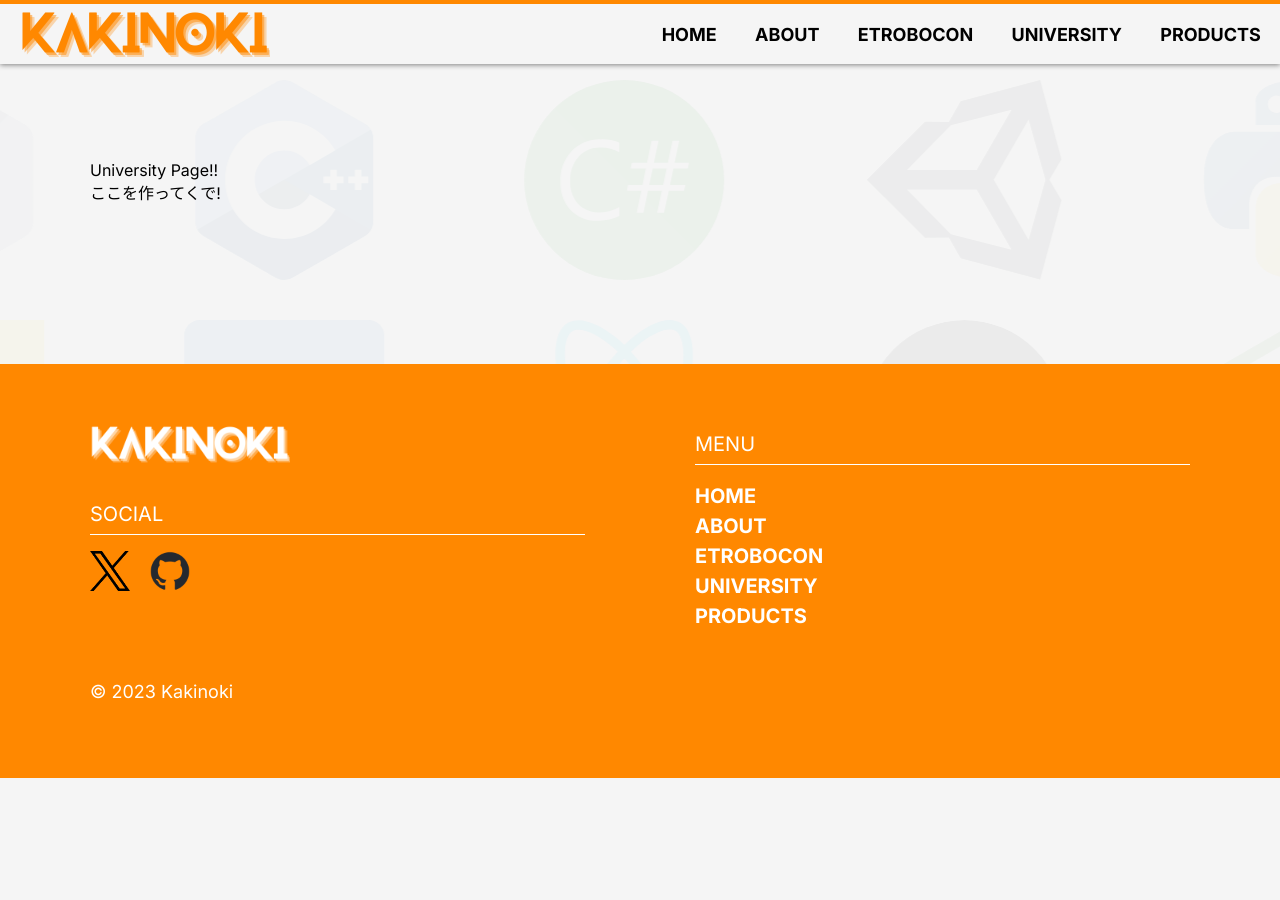
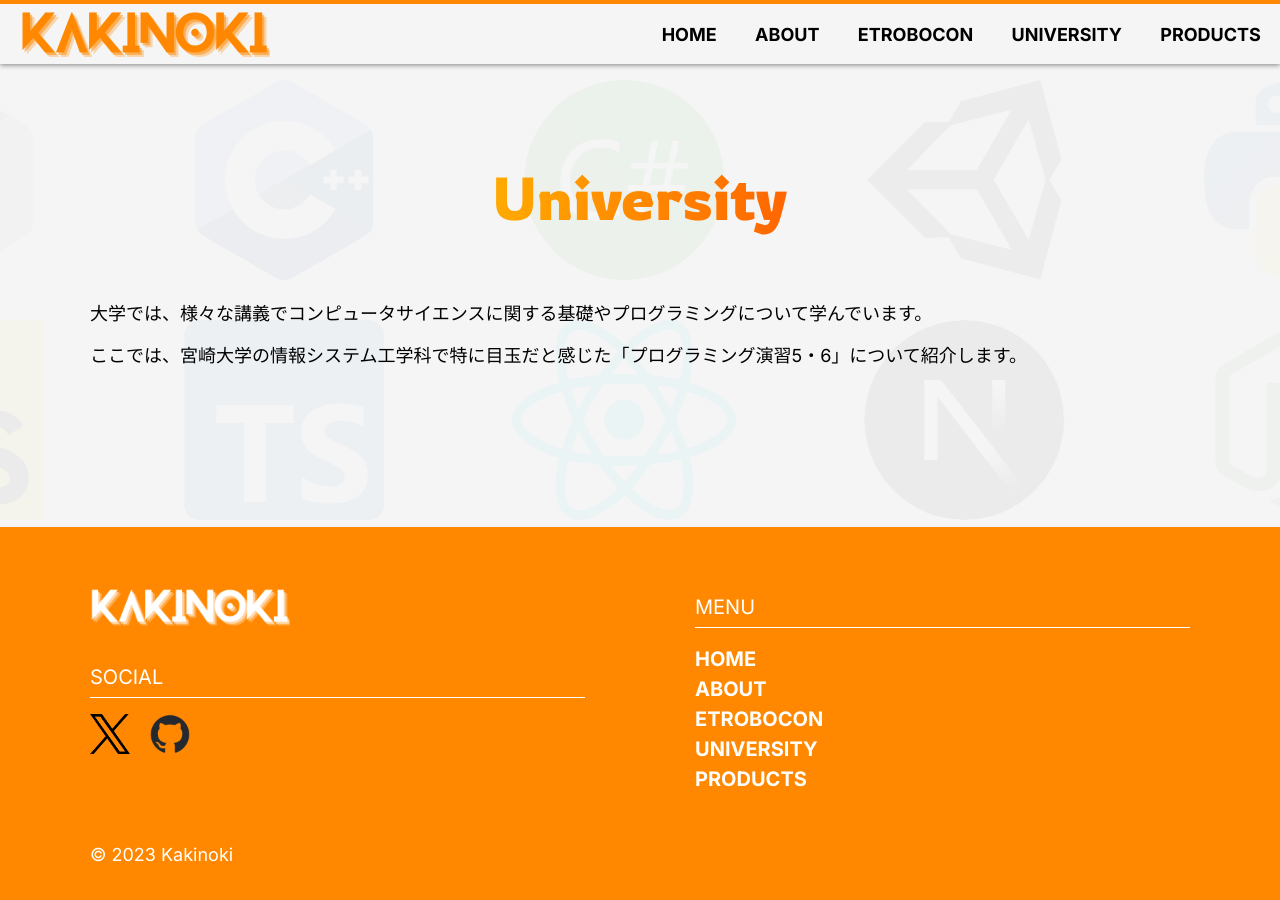
Before and after one commit to KakinokiKanta/about-kakinoki, a Next.js app: page /university in a window 1280 px wide. Shown: the top 900 px of the page. Before the commit the page ends 800 px from the top, so only its background shows below. Built offline with nearby package versions, Linux system fonts and the light colour scheme; a web font is replaced by a local one.

Commit message:
add: Universityページにh1タグを追加

```diff
--- /dev/null
+++ b/src/app/university/_components/MiyazakiUni/MiyazakiUni.module.css
@@ -0,0 +1,3 @@
+.h1 {
+  text-align: center;
+}
--- /dev/null
+++ b/src/app/university/_components/MiyazakiUni/index.tsx
@@ -0,0 +1,20 @@
+import { H1Animation } from "@/components/Animation/H1Animation";
+import styles from "./MiyazakiUni.module.css";
+
+export const MiyazakiUni = () => {
+  return (
+    <section>
+      <div className={styles.h1}>
+        <H1Animation title="University" />
+      </div>
+      <div>
+        <p>
+          大学では、様々な講義でコンピュータサイエンスに関する基礎やプログラミングについて学んでいます。
+        </p>
+        <p>
+          ここでは、宮崎大学の情報システム工学科で特に目玉だと感じた「プログラミング演習5・6」について紹介します。
+        </p>
+      </div>
+    </section>
+  );
+};
--- a/src/app/university/page.tsx
+++ b/src/app/university/page.tsx
@@ -1,11 +1,9 @@
+import { MiyazakiUni } from "./_components/MiyazakiUni";
+
 const University = () => {
   return (
     <main>
-      <section>
-        University Page!!
-        <br />
-        ここを作ってくで!
-      </section>
+      <MiyazakiUni />
     </main>
   );
 };
```
